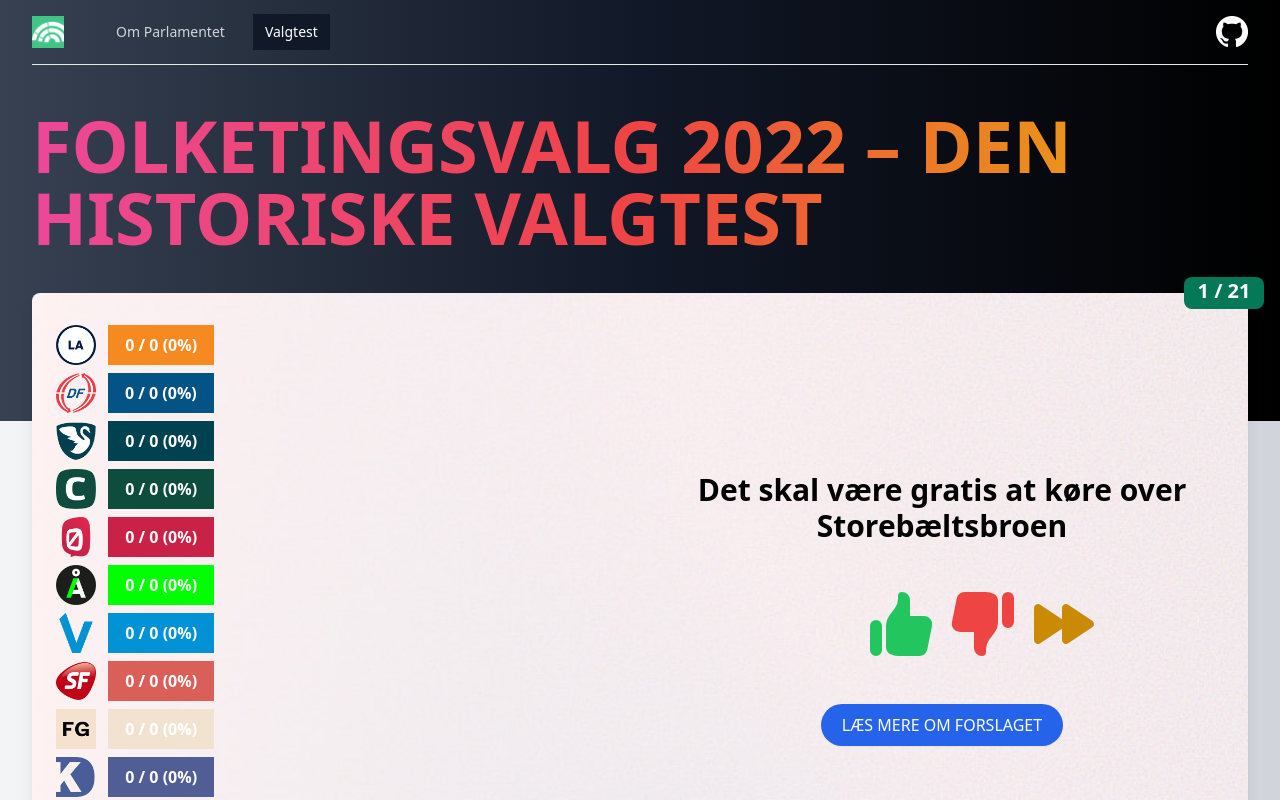
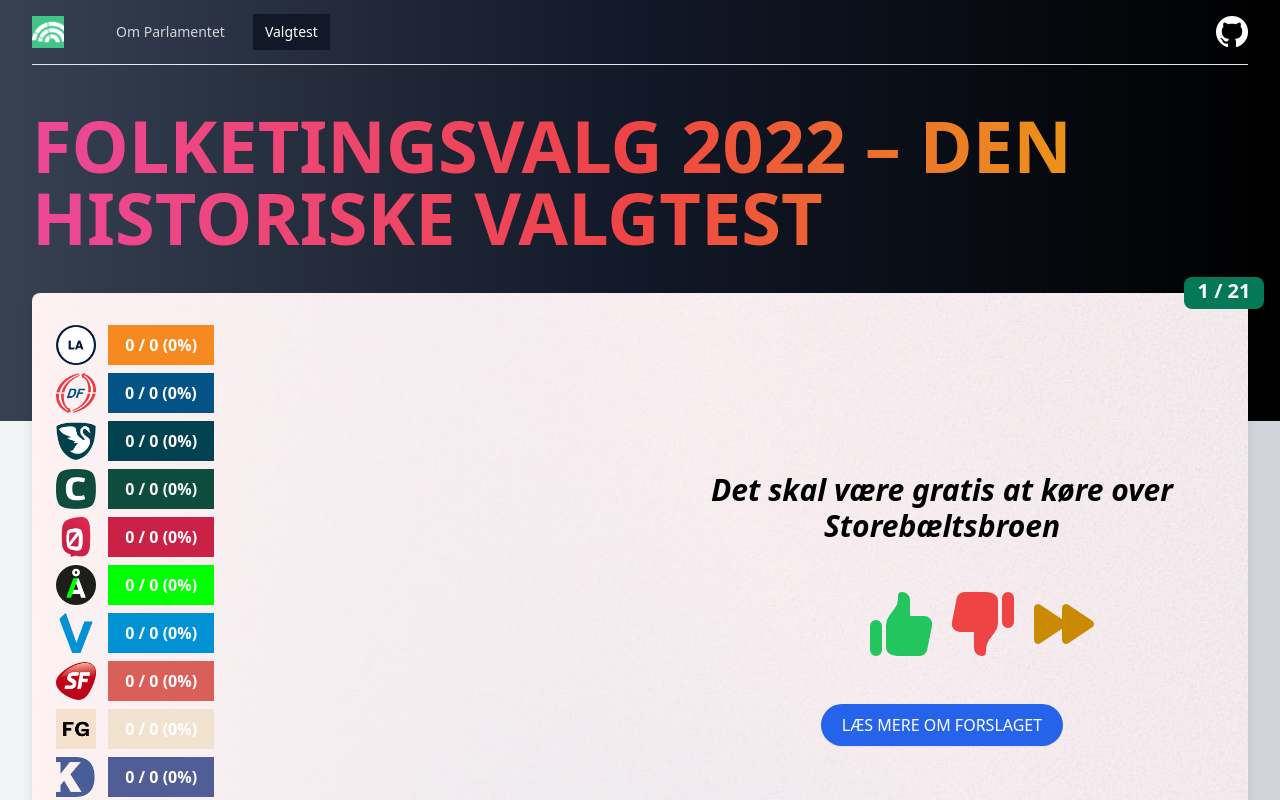
Before and after one commit to huulbaek/parlamentet.dk, a Nuxt app: page /folketingsvalg-2022-valgtest in a window 1280 px wide. Shown: the top 800 px of the page. Built offline with nearby package versions, Linux system fonts and the light colour scheme.

Commit message:
Shadow css

```diff
--- a/components/Question.vue
+++ b/components/Question.vue
@@ -1,6 +1,6 @@
 <template>
   <div class="flex h-full flex-col items-center justify-center">
-    <h1 class="mb-10 text-center text-3xl font-bold">
+    <h1 class="mb-10 text-center text-3xl font-bold italic">
       {{ question.title }}
     </h1>
     <div class="mb-10 flex w-full items-center justify-center">
```
